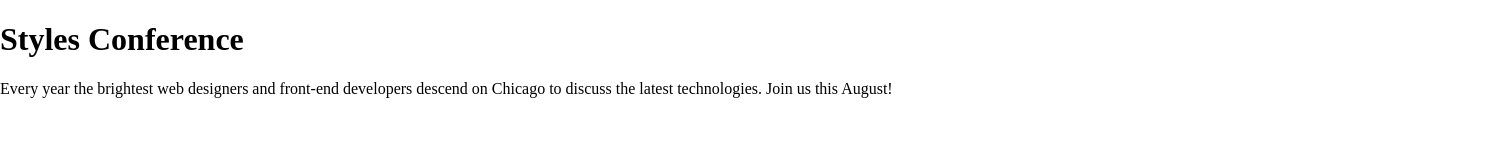
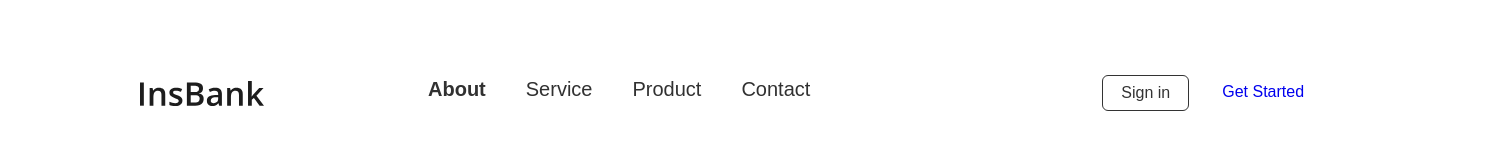
Before and after one commit to Nurzhan1006/lesson-1, a plain HTML site: page index.html in a window 1280 px wide. Shown: the whole page, 1512 px wide, since content can reach past the window. Drawn offline with Linux system fonts and the light colour scheme.

Commit message:
New project started

```diff
--- /dev/null
+++ b/css/style.css
@@ -0,0 +1,68 @@
+body {
+  width: 1512px;
+  font-family: 'Poppins', sans-serif;
+}
+.navbar {
+  display: flex;
+  align-items: center;
+  padding: 10px 20px;
+  margin: 65px 0 0 120px;
+}
+.logo {height: 25px; width: 124px;}
+.navbar__menu {
+  list-style: none;
+  display: flex;
+  gap: 40px;
+  margin: 0;
+  padding: 0;
+  margin-left: 164px;
+}
+.navbar__menu {
+  text-decoration: none;
+  color: #313131;
+  font-size: 20px;
+  height: 30px;
+}
+.navbar__menu a {
+  text-decoration: none;
+  color: #313131;
+}
+.navbar__buttons {
+  margin-left: 292px;
+  display: flex;
+  gap: 15px;
+}
+.btn {
+  text-decoration: none;
+  font-weight: 500;
+  padding: 8px 18px;
+  border-radius: 6px;
+  transition: 0.3s;
+}
+.btn-signin {
+  color: #333;
+  border: 1px solid #333;
+}
+.btn-signin:hover {
+  background: #333;
+  color: #fff;
+}
+btn-getstarted {
+  background: #007BFF;
+  color: #fff;
+}
+
+.btn-getstarted:hover {
+  background: #0056b3;
+}
+#navbar__bold {
+  color: #1d1d1d;
+
+}
+/* header {
+  width: 1272px;
+  height: 60px;
+  margin-top: 65px;
+  margin-left: 120px;
+}
+*/
--- a/index.html
+++ b/index.html
@@ -2,12 +2,25 @@
 <html lang="en">
   <head>
     <meta charset="utf-8">
-    <link rel="stylesheet" href="normalize.css">
-    <link rel="stylesheet" href="style.css">
-    <title>Styles Conference</title>
+    <link rel="stylesheet" href="css/normalize.css">
+    <link rel="stylesheet" href="css/style.css">
+    <title>InsBank - Digital Bank</title>
   </head>
   <body>
-    <h1>Styles Conference</h1>
-    <p>Every year the brightest web designers and front-end developers descend on Chicago to discuss the latest technologies. Join us this August!</p>
+    <header>
+      <nav class="navbar">
+        <a class="logo" href="#"> <img src="icons/Hero Subtitle.svg" alt="logo"> </a>
+        <ul class="navbar__menu">
+          <li id="navbar__bold"><a href="#"><b>About</b></a></li>
+          <li><a href="#">Service</a></li>
+          <li><a href="#">Product</a></li>
+          <li><a href="#">Contact</a></li>
+        </ul>
+        <div class="navbar__buttons">
+          <a href="#" class="btn btn-signin">Sign in</a>
+          <a href="#" class="btn btn-getstarted">Get Started</a>
+        </div>
+      </nav>
+    </header>
   </body>
 </html>
```
Also changed, not shown: css/normalize.css (renamed from normalize.css), icons/Hero Subtitle.svg (added), style.css (deleted).
